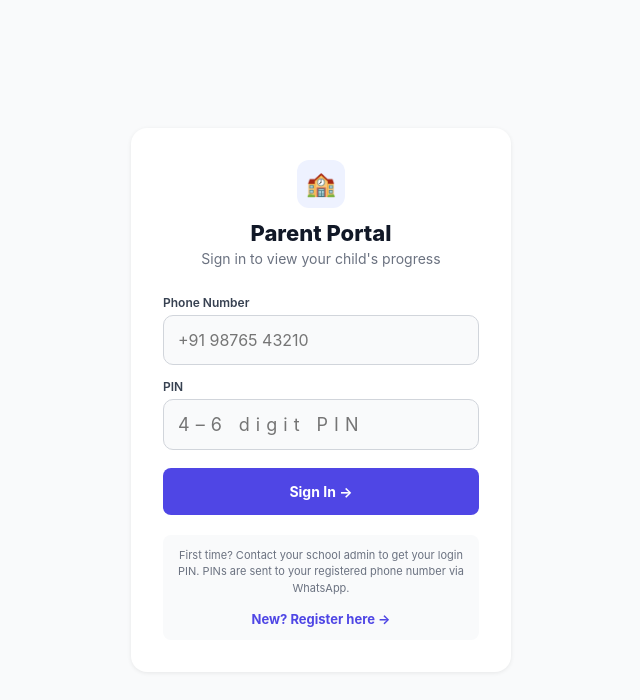
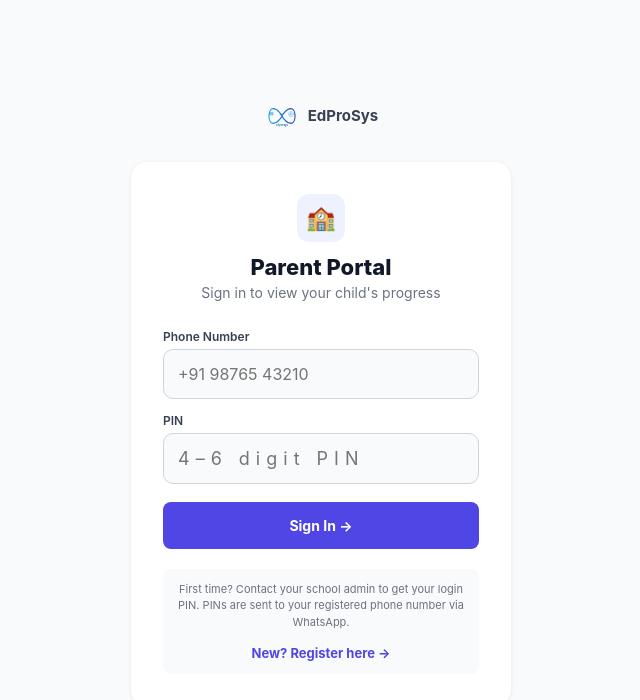
Before and after one commit to PranixQuick/School-OS, a Next.js app: page /parent/login in a window 1280 px wide. Shown: the top 700 px of the page, without its empty margins (319-959 px from the left). Built offline with nearby package versions, Linux system fonts and the light colour scheme; no server answers.

Commit message:
brand: add official EdProSys logo to parent login page header; preserves all existing auth logic

```diff
--- a/app/parent/login/page.tsx
+++ b/app/parent/login/page.tsx
@@ -1,11 +1,12 @@
 'use client';
 // app/parent/login/page.tsx
-// Batch 10 — Parent login page.
+// Parent login page.
 // Phone + PIN authentication. On success redirects to /parent.
 // Parent accounts created by school admin — no self-service signup.
 
 import { useState } from 'react';
 import { useRouter } from 'next/navigation';
+import Link from 'next/link';
 
 export default function ParentLoginPage() {
   const router = useRouter();
@@ -36,7 +37,14 @@
   }
 
   return (
-    <div style={{ minHeight: '100vh', background: '#F9FAFB', display: 'flex', alignItems: 'center', justifyContent: 'center', padding: 16 }}>
+    <div style={{ minHeight: '100vh', background: '#F9FAFB', display: 'flex', flexDirection: 'column', alignItems: 'center', justifyContent: 'center', padding: 16 }}>
+
+      {/* Brand strip at top */}
+      <Link href="/" style={{ display: 'flex', alignItems: 'center', gap: 8, textDecoration: 'none', marginBottom: 24 }}>
+        <img src="/brand/icon.svg" alt="EdProSys" style={{ width: 36, height: 22, objectFit: 'contain' }} />
+        <span style={{ fontSize: 15, fontWeight: 700, color: '#374151' }}>EdProSys</span>
+      </Link>
+
       <div style={{ background: '#fff', borderRadius: 16, padding: 32, width: '100%', maxWidth: 380, boxShadow: '0 1px 4px rgba(0,0,0,0.08)' }}>
         {/* Header */}
         <div style={{ textAlign: 'center', marginBottom: 28 }}>
@@ -44,7 +52,7 @@
             🏫
           </div>
           <h1 style={{ fontSize: 22, fontWeight: 800, color: '#111827', marginBottom: 4 }}>Parent Portal</h1>
-          <p style={{ fontSize: 14, color: '#6B7280' }}>Sign in to view your child{"'"}s progress</p>
+          <p style={{ fontSize: 14, color: '#6B7280' }}>Sign in to view your child&apos;s progress</p>
         </div>
 
         {/* Form */}
```
